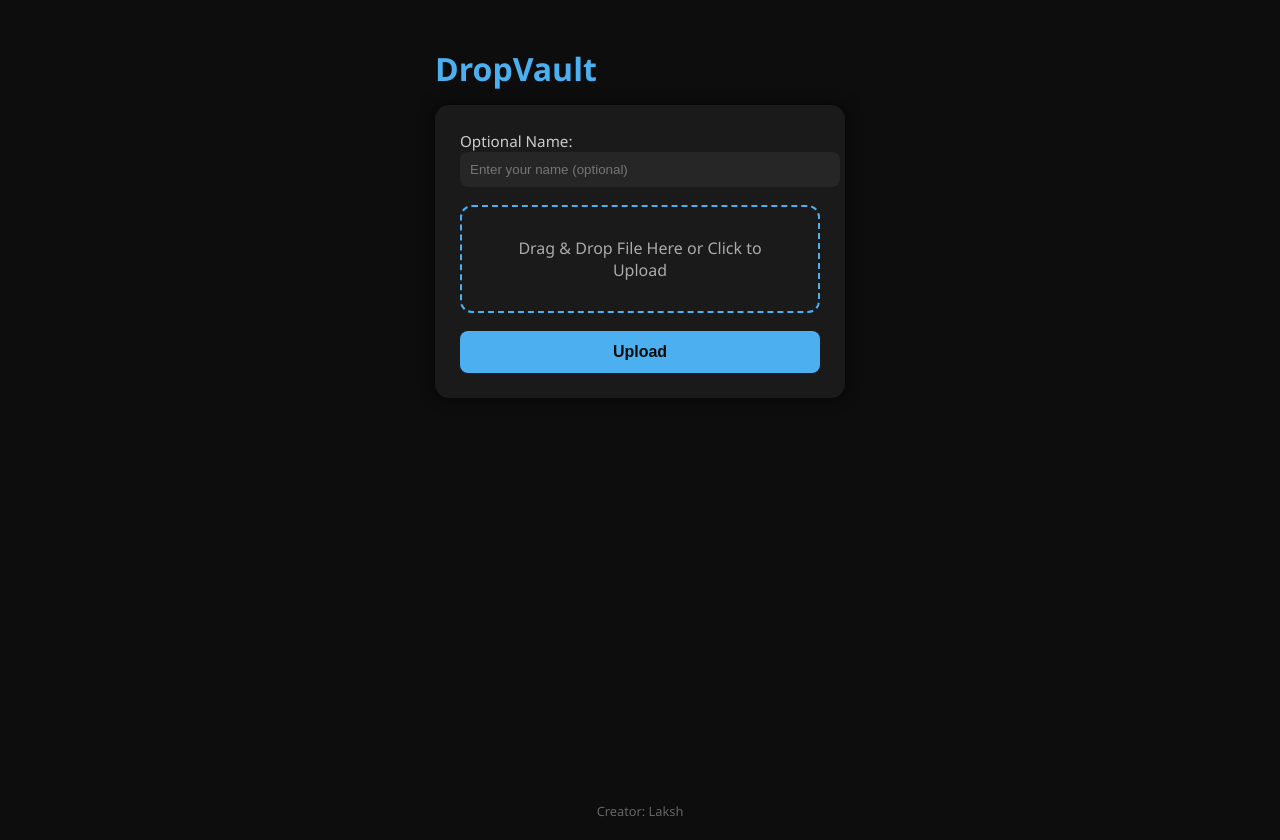
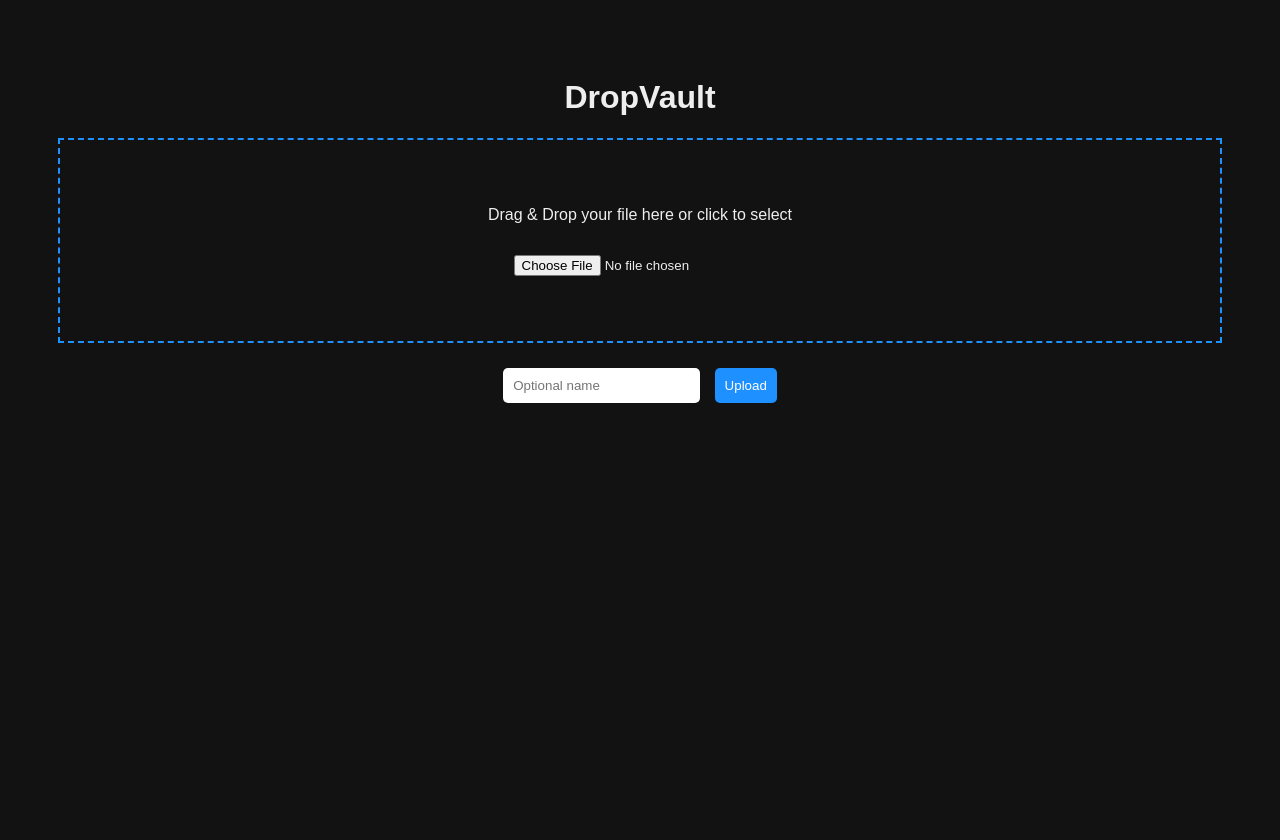
Before and after one commit to LakshMusic/Drop-Vault, a website: page public/index.html in a window 1280 px wide. After the commit the page ends 800 px from the top, so only its background shows below. Drawn offline with Linux system fonts and the light colour scheme.

Commit message:
Update index.html

```diff
--- a/public/index.html
+++ b/public/index.html
@@ -2,157 +2,44 @@
 <html lang="en">
 <head>
 <meta charset="UTF-8">
-  <title>DropVault - Anonymous File Upload</title>
+<meta name="viewport" content="width=device-width, initial-scale=1.0">
+<title>DropVault</title>
 <style>
-    body {
-      background-color: #0d0d0d;
-      color: #eaeaea;
-      font-family: "Segoe UI", Arial, sans-serif;
-      display: flex;
-      flex-direction: column;
-      align-items: center;
-      justify-content: space-between;
-      min-height: 100vh;
-      margin: 0;
-      padding: 20px;
-    }
-    h2 {
-      color: #4cafef;
-      font-size: 2rem;
-      margin-bottom: 15px;
-    }
-    form {
-      background: #1a1a1a;
-      padding: 25px;
-      border-radius: 14px;
-      box-shadow: 0 0 15px rgba(0,0,0,0.7);
-      display: flex;
-      flex-direction: column;
-      gap: 18px;
-      width: 360px;
-    }
-    label {
-      font-size: 0.95rem;
-      color: #ccc;
-    }
-    input[type="text"] {
-      background: #262626;
-      color: #fff;
-      border: none;
-      border-radius: 8px;
-      padding: 10px;
-      width: 100%;
-    }
-    .drop-zone {
-      border: 2px dashed #4cafef;
-      border-radius: 12px;
-      padding: 30px;
-      text-align: center;
-      cursor: pointer;
-      color: #aaa;
-      transition: background 0.3s;
-    }
-    .drop-zone.dragover {
-      background: rgba(76,175,239,0.1);
-    }
-    button {
-      background: #4cafef;
-      color: #0d0d0d;
-      font-weight: bold;
-      padding: 12px;
-      border: none;
-      border-radius: 8px;
-      cursor: pointer;
-      transition: background 0.3s;
-      width: 100%;
-      font-size: 1rem;
-    }
-    button:hover {
-      background: #2196f3;
-    }
-    #link {
-      margin-top: 10px;
-      font-size: 0.95rem;
-      text-align: center;
-      word-wrap: break-word;
-    }
-    a {
-      color: #4cafef;
-      text-decoration: none;
-    }
-    a:hover {
-      text-decoration: underline;
-    }
-    input[type="file"] {
-      display: none;
-    }
-    footer {
-      margin-top: 20px;
-      font-size: 0.8rem;
-      color: #666;
-      text-align: center;
-    }
+body { background-color: #121212; color: #eee; font-family: sans-serif; text-align: center; padding: 50px; }
+#drop-area { border: 2px dashed #1e90ff; padding: 50px; cursor: pointer; margin-bottom: 20px; }
+input, button { padding: 10px; margin: 5px; border-radius: 5px; border: none; }
+button { background-color: #1e90ff; color: white; cursor: pointer; }
+button:hover { background-color: #005f99; }
 </style>
 </head>
 <body>
-  <div>
-    <h2>DropVault</h2>
-    <form id="uploadForm" enctype="multipart/form-data">
-      <div>
-        <label>Optional Name:</label>
-        <input type="text" name="username" placeholder="Enter your name (optional)">
+<h1>DropVault</h1>
+<div id="drop-area">
+  <p>Drag & Drop your file here or click to select</p>
+  <input type="file" id="fileElem" name="file">
 </div>
-
-      <div class="drop-zone" id="dropZone">
-        Drag & Drop File Here or Click to Upload
-        <input type="file" name="file" id="fileInput">
-      </div>
-
-      <button type="submit">Upload</button>
-    </form>
-
-    <p id="link"></p>
-  </div>
-
-  <footer>
-    Creator: Laksh
-  </footer>
+<input type="text" id="username" placeholder="Optional name">
+<button id="uploadBtn">Upload</button>
 
 <script>
-    const form = document.getElementById("uploadForm");
-    const dropZone = document.getElementById("dropZone");
-    const fileInput = document.getElementById("fileInput");
+const dropArea = document.getElementById('drop-area');
+const fileInput = document.getElementById('fileElem');
+const uploadBtn = document.getElementById('uploadBtn');
 
-    // Click drop zone to trigger file picker
-    dropZone.addEventListener("click", () => fileInput.click());
+dropArea.addEventListener('click', () => fileInput.click());
 
-    // Highlight when dragging
-    dropZone.addEventListener("dragover", (e) => {
-      e.preventDefault();
-      dropZone.classList.add("dragover");
-    });
+uploadBtn.addEventListener('click', async () => {
+  const file = fileInput.files[0];
+  if (!file) return alert('Please select a file');
+  const formData = new FormData();
+  formData.append('file', file);
+  formData.append('username', document.getElementById('username').value);
 
-    dropZone.addEventListener("dragleave", () => {
-      dropZone.classList.remove("dragover");
-    });
-
-    // Handle drop
-    dropZone.addEventListener("drop", (e) => {
-      e.preventDefault();
-      dropZone.classList.remove("dragover");
-      if (e.dataTransfer.files.length) {
-        fileInput.files = e.dataTransfer.files;
-      }
-    });
-
-    // Handle submit
-    form.addEventListener("submit", async (e) => {
-      e.preventDefault();
-      const formData = new FormData(form);
-      const res = await fetch("/upload", { method: "POST", body: formData });
-      const data = await res.json();
-      document.getElementById("link").innerHTML =
-        `✅ File Uploaded! <br> Download: <a href="${data.url}">${data.url}</a>`;
+  const res = await fetch('/upload', { method: 'POST', body: formData });
+  const text = await res.text();
+  alert(text);
+  fileInput.value = '';
+  document.getElementById('username').value = '';
 });
 </script>
 </body>
```
Lines whose indentation alone changed are shown as unchanged.
